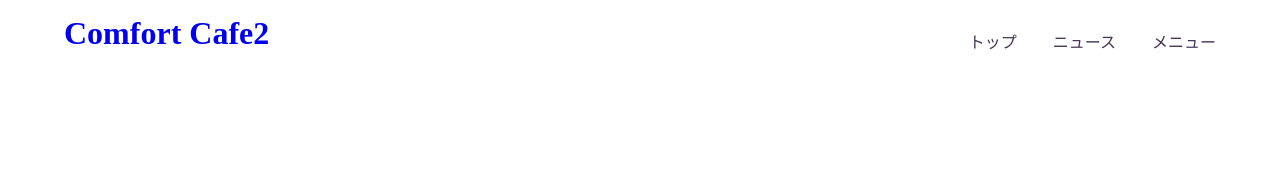
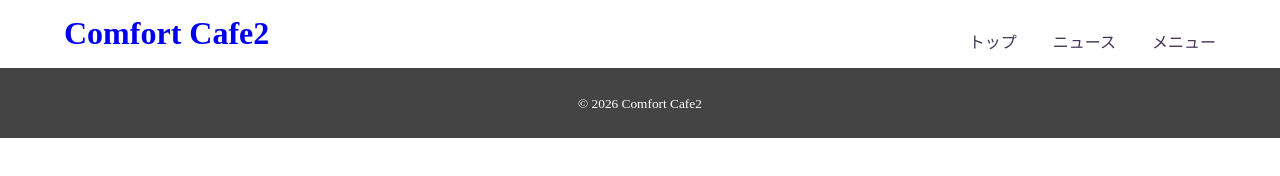
Before and after one commit to knd356/ComfortCafe2, a plain HTML site: page index.html in a window 1280 px wide. Drawn offline with Linux system fonts and the light colour scheme.

Commit message:
[add]フッターの追加

```diff
--- a/index.html
+++ b/index.html
@@ -20,6 +20,8 @@
         </nav>
     </header>
 
-    <footer></footer>
+    <footer>
+        <p><small>&copy; 2026 Comfort Cafe2</small></p>
+    </footer>
 </body>
 </html>
--- a/style.css
+++ b/style.css
@@ -14,6 +14,10 @@ header {
 
 footer {
     width: 100%;
+    background-color: #444;
+    text-align: center;
+    padding: 26px 0;
+    color: #fff;
 }
 
 a {
```
